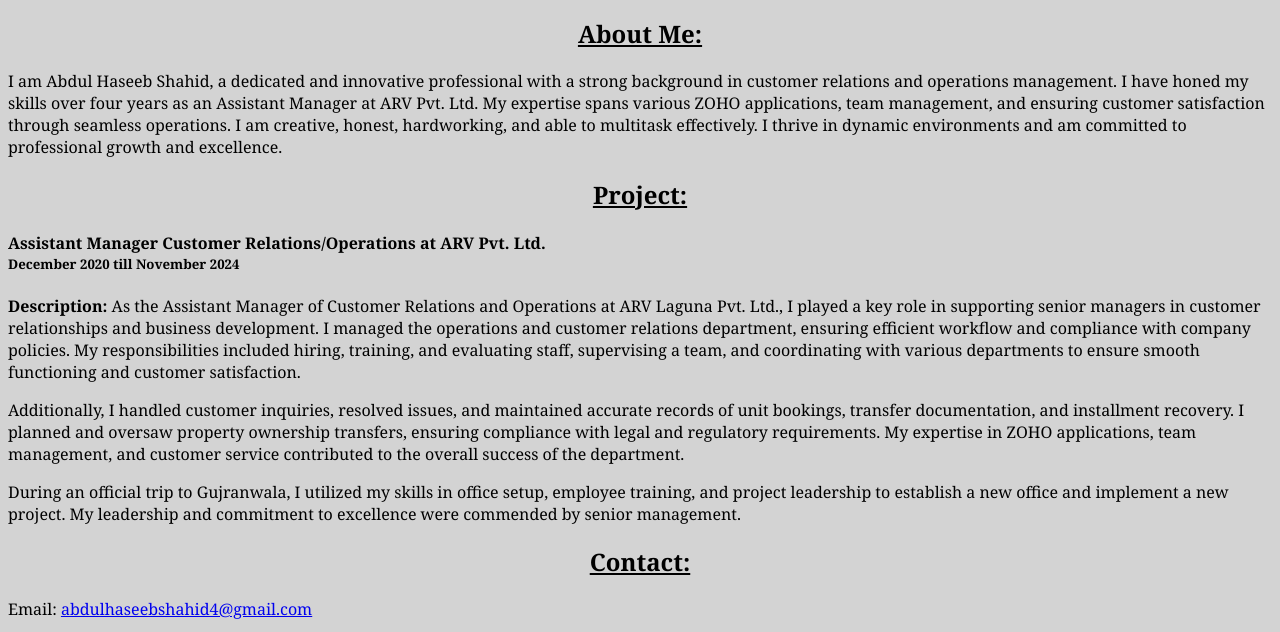
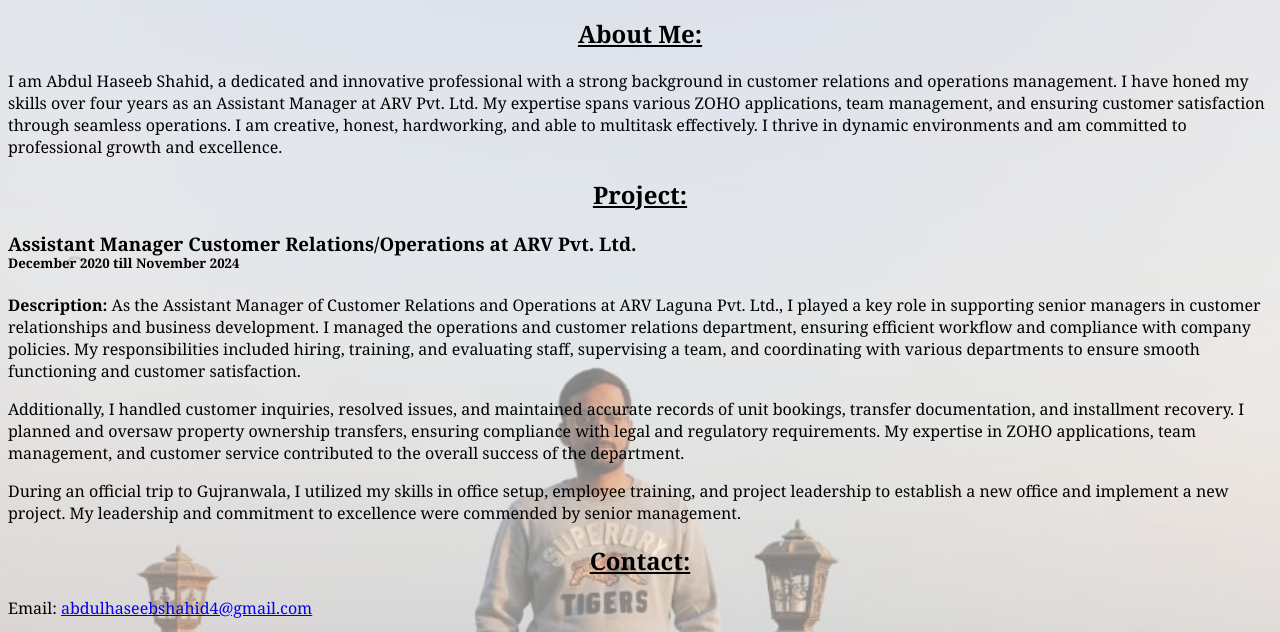
Before and after one commit to AbdulHaseeb-4/abdulhaseeb-4.github.io, a plain HTML site: page index.html in a window 1280 px wide. Shown: the part 155-787 px from the top of the page. Drawn offline with Linux system fonts and the light colour scheme.

Commit message:
Portfolio

```diff
--- a/index.html
+++ b/index.html
@@ -34,9 +34,9 @@
       <section id="projects">
         <h2><u> Project:</u></h2>
         <div class="project">
-          <h4 style="height: 1px">
+          <h3 style="height: 1px">
             Assistant Manager Customer Relations/Operations at ARV Pvt. Ltd.
-          </h4>
+          </h3>
           <h5>December 2020 till November 2024</h5>
           <p>
             <strong>Description:</strong> As the Assistant Manager of Customer
--- a/style.css
+++ b/style.css
@@ -1,7 +1,11 @@
-body{
-    background-color: lightgrey;
+body::after {
+    content: ""; background-image: url('./my.jpg'); background-size: 1300px 1700px; opacity: 0.5; top: 0; left: 0; bottom: -210px; right: 0; position: absolute; z-index: -1;
+}
 
-}
+
+
+
+
 * {
     /* text-align: center; */
     font-family: Cambria, Cochin, Georgia, Times, 'Times New Roman', serif
```
Also changed, not shown: my.jpg (added).
